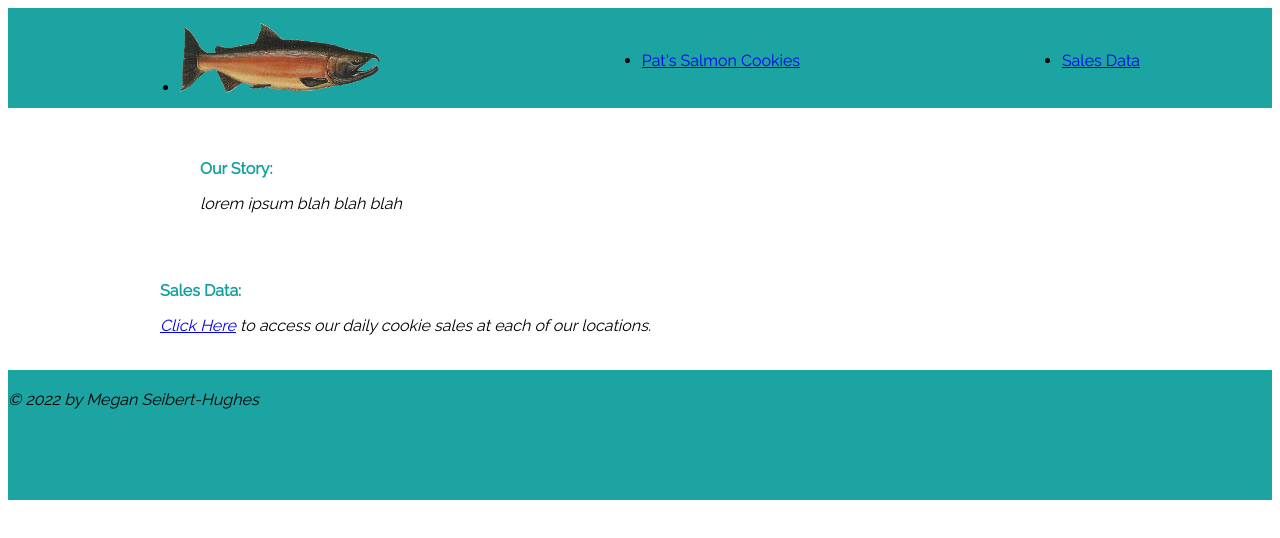
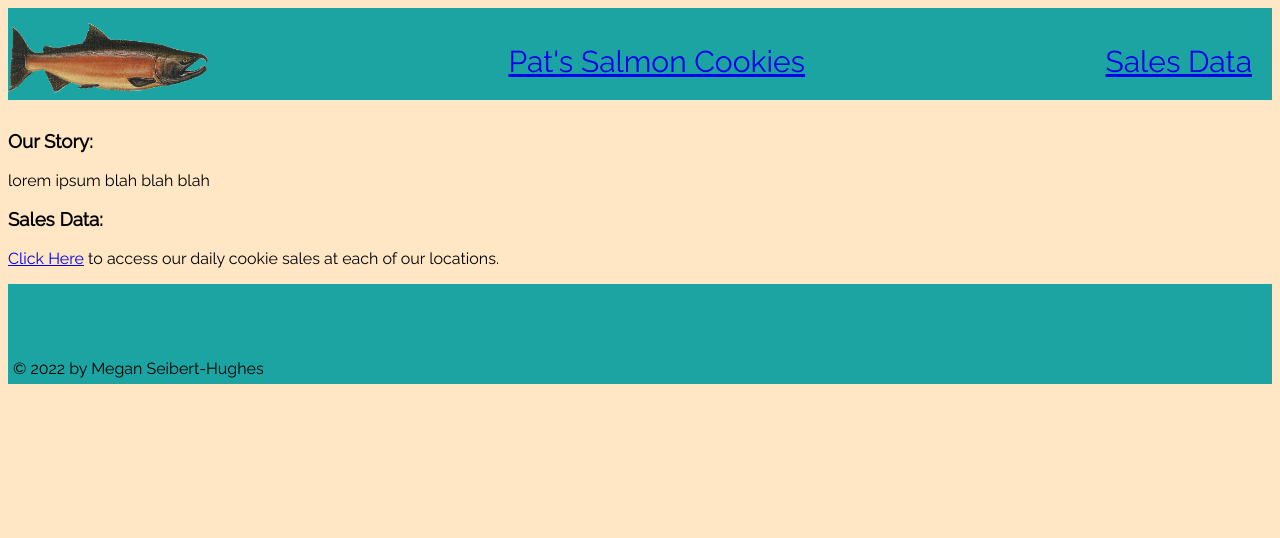
Before and after one commit to maefae/cookie-stand, a plain HTML site: page index.html in a window 1280 px wide. Drawn offline with Linux system fonts and the light colour scheme.

Commit message:
modified js, html, and css

```diff
--- a/app.js
+++ b/app.js
@@ -188,7 +188,7 @@ getCookiePerHour: function () {
 },
 
   display: function () {
-    this.geteCookiePerHour();
+    this.getCookiePerHour();
     let displayLima = document.getElementById(this.location);
     for (let i = 0; i < storeHours.length; i++) {
       let entry = document.createElement('li');
--- a/index.html
+++ b/index.html
@@ -10,35 +10,27 @@
 <body>
   <header>
     <nav>
-      <ul>
-        <li><a href="#">
-            <img src="salmon.png" width="200" height="70" alt="salmon logo">
-          </a></li>
-        <li><a href="#">Pat's Salmon Cookies</a></li>
-        <li><a href="sales.html">Sales Data</a></li>
-      </ul>
+        <a href="#"><img src="salmon.png" width="200" height="70" alt="salmon logo"></a>
+        <a href="#">Pat's Salmon Cookies</a>
+        <a href="sales.html">Sales Data</a>
     </nav>
   </header>
 
-  <main>
+  <main id="sal">
     <section>
-
-      <figure>
-        <h4>Our Story:</h4>
+        <h3>Our Story:</h3>
         <p>
-            lorem ipsum blah blah blah
+         lorem ipsum blah blah blah
         </p>
-      </figure>
     </section>
 
     <section id="sales">
-      <h4>Sales Data:</h4>
-      <p><a href="/sales.html">Click Here</a> to access our daily cookie sales at each of our locations.
+      <h3>Sales Data:</h3>
+      <p><a href="sales.html">Click Here</a> to access our daily cookie sales at each of our locations.
       </p>
     </section>
 
     </section>
-
   </main>
   <footer>
     <p>&copy; 2022 by Megan Seibert-Hughes</p>
--- a/style.css
+++ b/style.css
@@ -1,27 +1,7 @@
 html {
 font-family: 'Raleway', sans-serif;
 color: black;
-}
-
-body {
-    background color: antiquewhite;
-}
-
-h1,
-h2,
-h4
-{
-  color: rgb(17, 159, 159);
-}
-
-h1 {
-  font-size: large;
-  margin-bottom: 5px;
-}
-
-h4 {
-    font-weight: medium;
-    margin-bottom: 10px;
+background-color: rgb(255, 230, 196);
 }
 
 header {
@@ -30,43 +10,33 @@ header {
 }
 
 header nav {
-    height: 100px;
-    margin: auto;
-    font-family: 'Raleway';
-  }
-
-  header nav ul {
-    width: 960px;
   display: flex;
   align-items: center;
   justify-content: space-between;
-    margin: auto;
+  padding-right: 20px;
   padding-top: 15px;
+  font-size: 30px;
+}
+
+h1, h2 {
+  color: rgb(17, 159, 159);
 }
 
 main {
-    width: 960px;
+  width: 250px;
   margin: auto;
-    display: flex;
-    justify-content: space-between;
-    flex-direction: column;
-    row-gap: 30px;
 }
 
-  p {
-    border-style: none;
-    font-style: italic;
-    flex: 1;
-    overflow-y: scroll;
-    margin-bottom: 5px;
+#sal {
+  width: 100%;
 }
 
 footer {
-    margin-top: 30px;
   background-color: rgb(28, 164, 162);
-    height: 130px;
+  height: 100px;
 }
 
 footer p {
-    padding-top: 20px;
+  padding-top: 75px;
+  padding-left: 5px;
 }
```
Also changed, not shown: sales.html (+5 -6 lines). Lines whose indentation alone changed are shown as unchanged.
